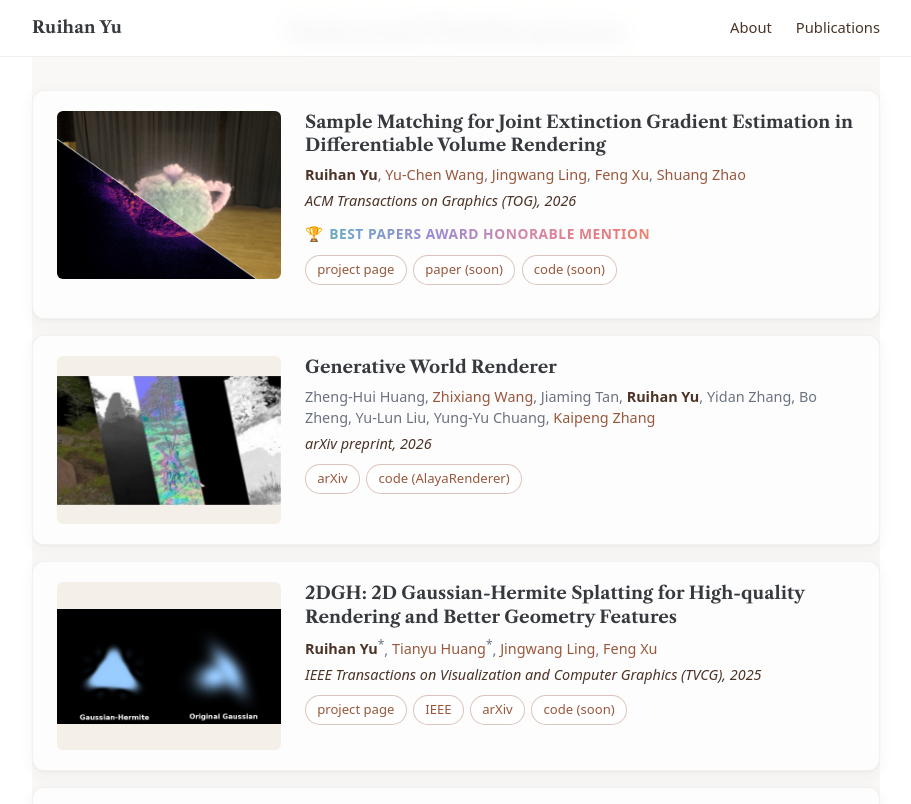
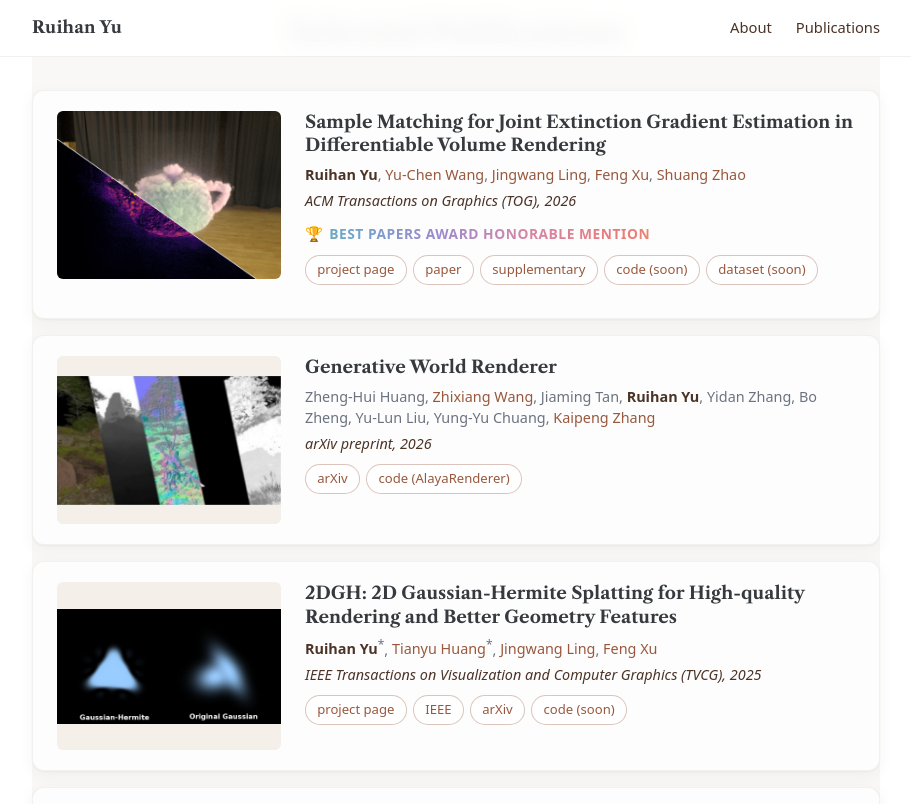
Before and after one commit to AuroraRyan0301/AuroraRyan0301.github.io, a Jekyll site: the page built from _pages/about.md, in a window 1280 px wide and 900 px high, scrolled down 882 px, cut to the strip 0-804 px from the top of the window. Shown: the whole strip, without its empty margins (184-1095 px from the left). Built offline with Jekyll 4.4.1, drawn with Linux system fonts in a browser that asks for light colours.

Commit message:
home: wire up SM publication links to author-version PDFs
Replace 'paper (soon)' with real paper + supplementary links matching the
project page hero row; add 'dataset (soon)' placeholder.

```diff
--- a/_pages/about.md
+++ b/_pages/about.md
@@ -81,8 +81,10 @@ redirect_from:
         </p>
         <p class="pub__links">
           <a href="{{ '/samplematching/' | relative_url }}">project page</a>
-          <a href="#">paper (soon)</a>
+          <a href="{{ '/samplematching/static/papers/sample_matching_paper.pdf' | relative_url }}">paper</a>
+          <a href="{{ '/samplematching/static/papers/sample_matching_supplementary.pdf' | relative_url }}">supplementary</a>
           <a href="#">code (soon)</a>
+          <a href="#">dataset (soon)</a>
         </p>
       </div>
     </article>
```
